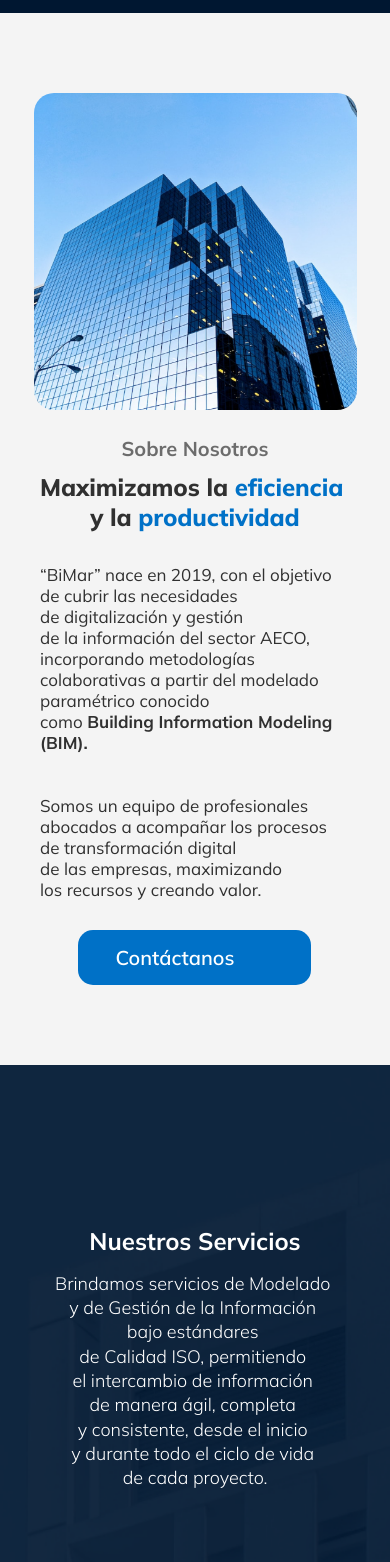
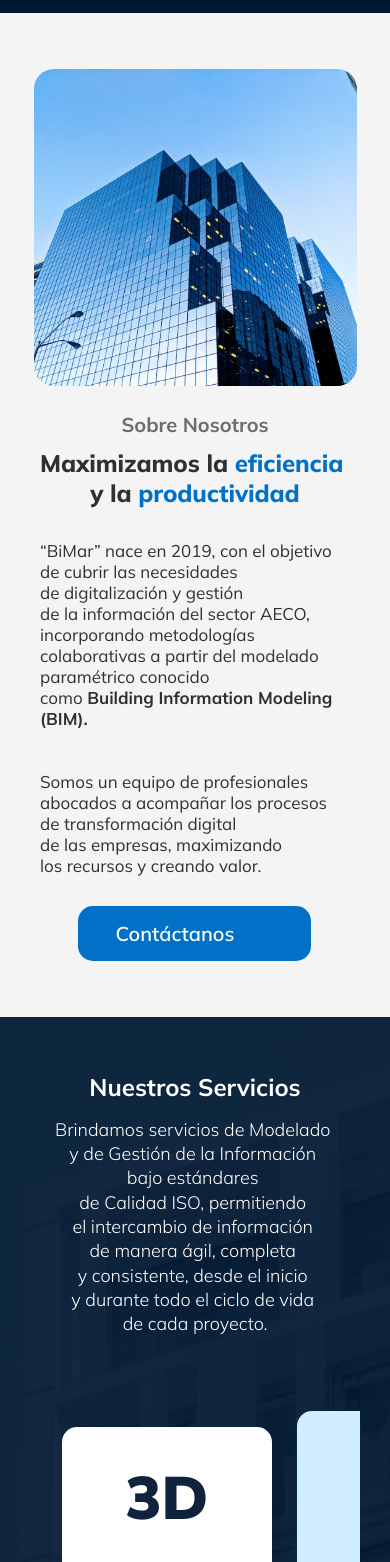
Before and after one commit to escuderoemanuel/bim-ar, a React (Vite) app: page / in a window 390 px wide. Shown: the part 438-2000 px from the top of the page. Built offline with nearby package versions, Linux system fonts and the light colour scheme; some icons are missing.

Commit message:
Cambio offset en elementos Link

```diff
--- a/src/components/Body/Contacto/Contacto.css
+++ b/src/components/Body/Contacto/Contacto.css
@@ -105,7 +105,7 @@ form button {
 
 @media screen and (max-width: 1275px) {
   .contacto {
-    padding: 90px;
+    padding: 90px 80px;
   }
 
   form {
@@ -159,7 +159,7 @@ form button {
 
 @media screen and (max-width: 920px) {
   .contacto {
-    padding: 30px;
+    padding: 3.5rem ;
   }
 
   .contactoContainer p {
--- a/src/components/Body/Nosotros/Nosotros.css
+++ b/src/components/Body/Nosotros/Nosotros.css
@@ -3,7 +3,7 @@
   height: auto;
   background-color: var(--fondo);
   color: var(--texto);
-  padding: 110px 50px;
+  padding: 110px 80px;
   display: flex;
   justify-content: space-between;
 }
@@ -129,10 +129,6 @@ i {
 }
 
 @media screen and (max-width: 920px) {
-  .nosotros {
-    padding: 80px;
-  }
-
   .nosotrosContainer {
     align-items: start;
   }
@@ -173,7 +169,7 @@ i {
 
 @media screen and (max-width: 768px) {
   .nosotros {
-    padding: 80px 1rem;
+    padding: 3.5rem 0.5rem;
   }
 
   .nosotrosContainer {
--- a/src/components/Body/Servicios/Servicios.css
+++ b/src/components/Body/Servicios/Servicios.css
@@ -3,7 +3,7 @@
   height: auto;
   background-size: cover;
   background-repeat: no-repeat;
-  padding: 100px;
+  padding: 110px 80px;
 }
 
 .serviciosContainer {
@@ -146,7 +146,7 @@
 
 @media screen and (max-width: 920px) {
   .servicios {
-    padding: 80px;
+    padding: 40px;
   }
 
   .serviciosText {
@@ -172,7 +172,7 @@
 
 @media screen and (max-width: 768px) {
   .servicios {
-    padding: 80px;
+    padding: 30px;
   }
   .serviciosText h2 {
     font-size: 30px;
@@ -190,7 +190,7 @@
 
 @media screen and (max-width: 600px) {
   .serviciosText {
-    padding: 80px 0.5rem;
+    padding: 1.5rem 0.5rem;
     margin-bottom: 0rem;
     line-height: 1.35;
   }
```
